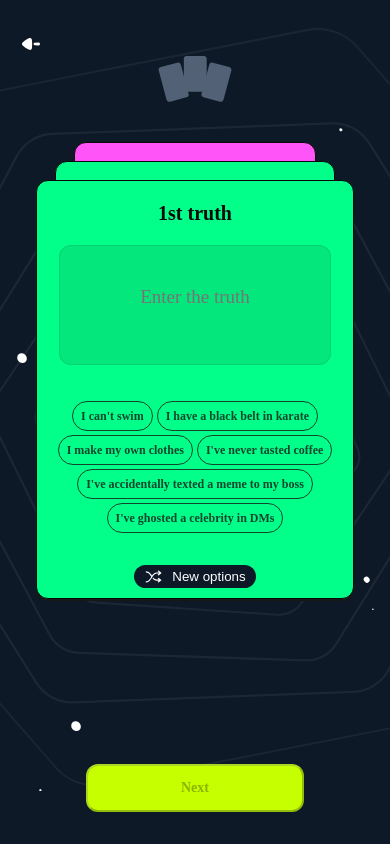
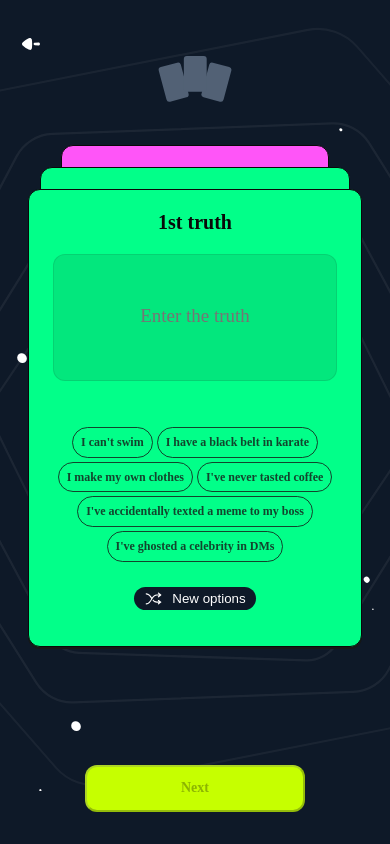
Before and after one commit to Abhirajkar27/TTOL_V2, a React (Create React App) app: page / in a window 390 px wide. Both pictures are taken after a click on the button "Start". Built offline with nearby package versions, Linux system fonts and the light colour scheme; a web font is replaced by a local one.

Commit message:
Truth Page responsiveness Done

```diff
--- a/src/App.css
+++ b/src/App.css
@@ -6,6 +6,11 @@ body {
   flex-shrink: 0;
   background: var(--Dark-Dark--100, #0e1928);
   overflow: hidden;
+}
+.TTOL-landing{
+  display: flex;
+  align-items: center;
+  flex-direction: column;
 }
 .Landing_card_sign {
   position: relative;
@@ -70,14 +75,13 @@ body {
   text-decoration-line: underline;
 }
 .Landing_buttons {
-  position: relative;
-  top:4.5rem;
+  position: fixed;
+  bottom:1rem;
   display: flex;
   flex-direction: column;
   justify-content: center;
   align-items: center;
   gap: 12px;
-  margin: auto;
 }
 .Landing_start {
   font-weight: 700;
@@ -111,8 +115,6 @@ body {
   margin-top: -12.8rem !important;
 }
 .lbmargintop{
-  top:-.01rem;
-  margin-top: 1.5rem;
 }
 .Landing_Upperdiv{
   position: relative;
--- a/src/components/ActivityInfo.css
+++ b/src/components/ActivityInfo.css
@@ -1,6 +1,6 @@
 .Activity-info-box {
   position: relative;
-  bottom: 1rem;
+  bottom: 2rem;
   display: flex;
   width: 20rem;
   height: 10.0625rem;
--- a/src/components/AddNote.css
+++ b/src/components/AddNote.css
@@ -1,6 +1,8 @@
 .Lie_AddNote {
-  width: 19.75rem;
-  height: 2.5625rem;
+  /* width: 19.75rem; */
+  width: 79.4vw;
+  /* height: 2.5625rem; */
+  height: 4.85vh;
   flex-shrink: 0;
   border-radius: 0.75rem;
   background: var(--Dark-Dark--60, #526175);
@@ -15,6 +17,7 @@
   font-style: normal;
   font-weight: 400;
   line-height: 120%; /* 1.05rem */
+  overflow: hidden;
 }
 
 .Lie_AddNote:focus{
--- a/src/components/TruthCards.css
+++ b/src/components/TruthCards.css
@@ -9,16 +9,18 @@
 
 .Card_Truth_Lie {
   position: relative;
-  margin-top: -45rem;
+  /* margin-top: -45rem; */
+  margin-top: -89.5vh;
   z-index: 999;
-  width: 19.75rem;
-  height: 26.0625rem;
+  /* width: 19.75rem; */
+  width: 85vw;
+  /* height: 26.0625rem; */
+  height: 54vh;
   flex-shrink: 0;
   border-radius: 0.75rem;
   border: 1px solid var(--Neutral-Rich-Dark, #090909);
   background: var(--Accent-color-Acc-01, #02ff89);
   box-shadow: 0px 2px 0px 0px #161716;
-  /* margin-bottom: -13rem; */
 }
 
 .Card_heading {
@@ -26,15 +28,18 @@
   text-align: center;
   font-feature-settings: "clig" off, "liga" off;
   font-family: Gilroy;
-  font-size: 1.25rem;
+  /* font-size: 1.25rem; */
+  font-size: 125%;
   font-style: normal;
   font-weight: 700;
   line-height: 120%;
 }
 
 .Card_Text {
-  width: 17rem;
-  height: 7.5rem;
+  /* width: 17rem; */
+  width: 73vw;
+  /* height: 7.5rem; */
+  height: 15vh;
   flex-shrink: 0;
   border-radius: 0.75rem;
   border: 1px solid var(--Neutral-Dark-alpha-10, rgba(22, 23, 22, 0.1));
@@ -48,7 +53,8 @@
   line-height: 120%;
   text-align: center;
   box-sizing: border-box;
-  padding: 2.5rem;
+  padding: 15%;
+  overflow: hidden;
 }
 
 .input-focused {
@@ -68,7 +74,7 @@
   color: white;
   border: none;
   font-weight: 100;
-  margin-bottom: 1rem ;
+  margin-bottom: 1vh;
 }
 
 .Truth_Options {
@@ -83,9 +89,12 @@
 
 .Back_card_two {
   position: relative;
-  width: 15rem;
-  top:5rem;
-  height: 26.0625rem;
+  /* width: 15rem; */
+  width: 68.4vw;
+  /* top:5rem; */
+  top:9.9vh;
+  /* height: 26.0625rem; */
+  height: 52.05vh;
   flex-shrink: 0;
   border-radius: 0.75rem;
   border: 1px solid var(--Neutral-Rich-Dark, #090909);
@@ -99,9 +108,12 @@
 }
 .Back_Card_one {
   position: relative;
-  top:-20rem;
-  width: 17.375rem;
-  height: 26.0625rem;
+  /* top:-20rem; */
+  top:-39.8vh;
+  /* width: 17.375rem; */
+  width: 79.23vw;
+  /* height: 26.0625rem; */
+  height: 52.05vh;
   flex-shrink: 0;
   border-radius: 0.75rem;
   border: 1px solid var(--Neutral-Rich-Dark, #090909);
@@ -109,11 +121,13 @@
 }
 
 .Card_options {
-  margin: 34px auto;
+  margin:  5vh auto 3vh;
   display: flex;
-  width: 18.25rem;
-  max-width: 18.25rem;
-  max-height: 8rem;
+  /* width: 18.25rem; */
+  width: 80vw;
+  max-width: 100vw;
+  max-height: 70vh;
+  /* max-height: 8rem; */
   justify-content: center;
   align-items: center;
   align-content: center;
@@ -122,8 +136,8 @@
 }
 
 .textoption {
-  /* width: 4rem; */
   height: 0.75rem;
+  height: 1.5vh;
   color: var(--Neutral-Dark-alpha-80, rgba(22, 23, 22, 0.8));
   text-align: center;
   font-family: Gilroy;
@@ -131,5 +145,4 @@
   font-style: normal;
   font-weight: 600;
   line-height: 100%;
-  /* 0.75rem */
 }
--- a/src/pages/Landing.jsx
+++ b/src/pages/Landing.jsx
@@ -5,7 +5,7 @@ const Landing = (props) => {
   const [isShowActivityInfo, setISShowActivityInfo] = useState(false);
 
   return (
-    <div>
+    <div className='TTOL-landing'>
       <div className={`Landing_Upperdiv ${isShowActivityInfo?'updmargintop':''}`}>
         <p className='Landing_YB'>You both will love</p>
         <p className='Landing_TL'> 2 Truths and a lie</p>
--- a/src/pages/TruthIp.css
+++ b/src/pages/TruthIp.css
@@ -21,7 +21,9 @@
 
 .nxtbtntp {
   display: flex;
-  width: 13.625rem;
+  /* width: 13.625rem; */
+  width: 56.5vw;
+  height: 5.6vh;
   padding: 0.9375rem 2rem;
   justify-content: center;
   align-items: center;
@@ -43,7 +45,6 @@
   font-weight: 700;
   line-height: 100%;
   opacity: 0.3;
-
 }
 .enable-next{
   opacity: 1;
```
